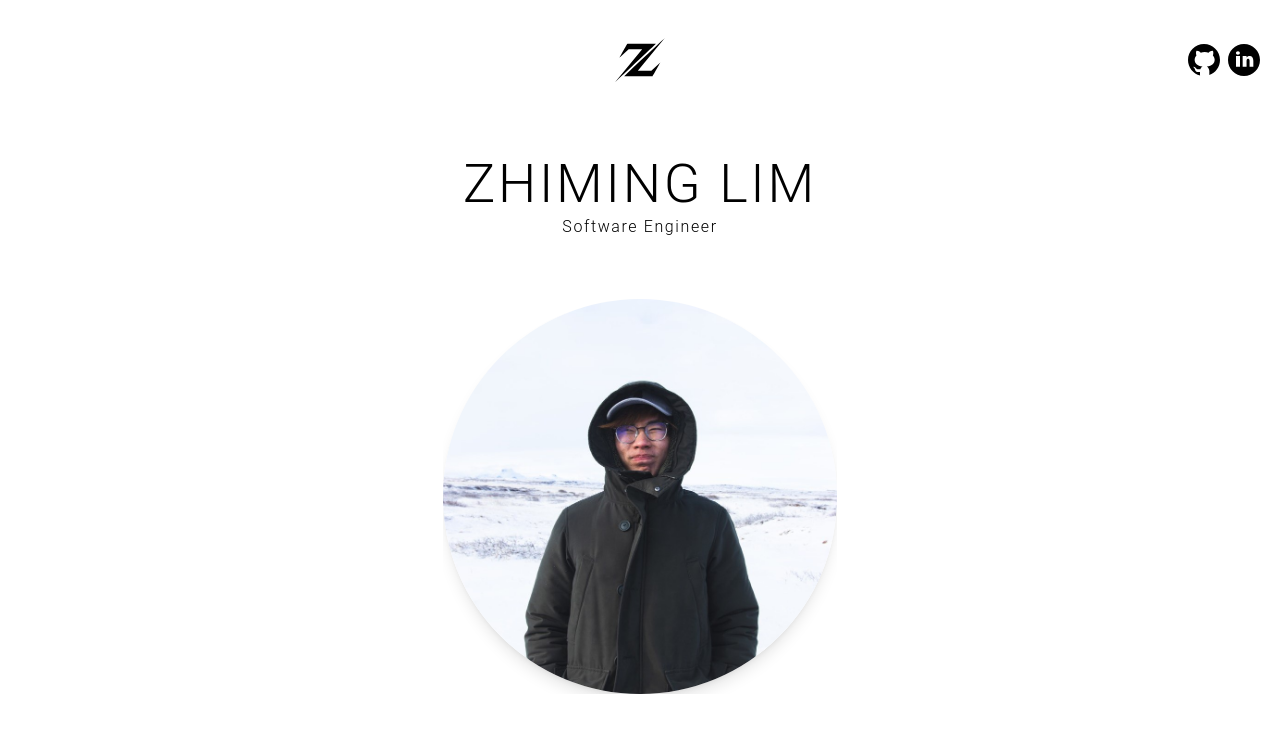
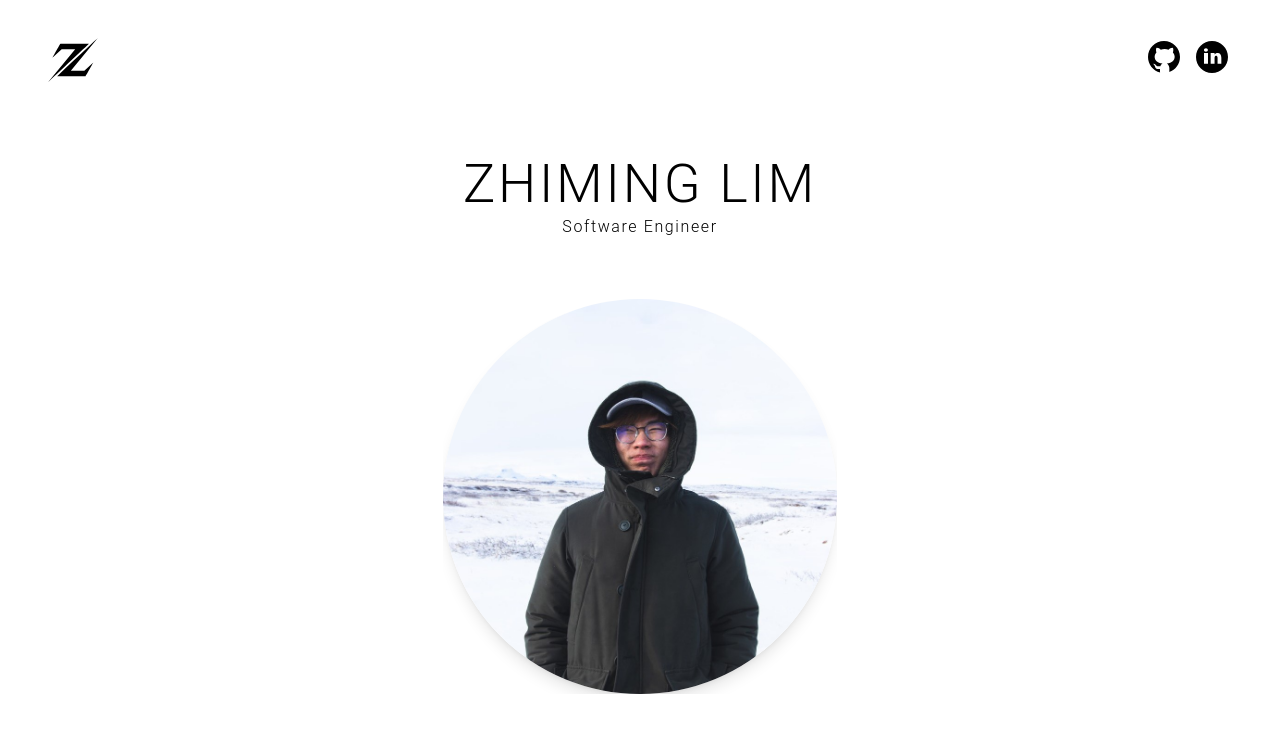
Before and after one commit to zhiminglim/my-website, a Next.js app: page / in a window 1280 px wide. Shown: the top 732 px of the page. Built offline with nearby package versions, Linux system fonts and the light colour scheme.

Commit message:
rearrange header and add personal links

```diff
--- a/components/Header.js
+++ b/components/Header.js
@@ -1,4 +1,5 @@
 import Image from 'next/image'
+import Link from 'next/link'
 import React from 'react'
 import HeaderItem from './HeaderItem'
 import { HomeIcon, BriefcaseIcon, PhotographIcon, UserCircleIcon } from '@heroicons/react/outline'
@@ -7,19 +8,14 @@ import linkedinIcon from '../public/icons8-linkedin.svg'
 import initialsLogo from '../public/zl-logo-0.svg'
 
 function Header() {
+
+  const GITHUB_URL = "https://github.com/zhiminglim"
+  const LINKEDIN_URL = "https://www.linkedin.com/in/zhiminglim9/"
+
   return (
     <header className="grid grid-cols-3 mt-[35px] h-auto px-4">
 
-      {/* <div className="flex flex-grow justify-evenly max-w-2xl">
-        <HeaderItem title="HOME" Icon={HomeIcon} />
-        <HeaderItem title="PORTFOLIO" Icon={BriefcaseIcon} />
-        <HeaderItem title="PHOTOGRAPHY" Icon={PhotographIcon} />
-        <HeaderItem title="ABOUT" Icon={UserCircleIcon} />
-      </div> */}
-
-      <div />
-
-      <div className='flex justify-center'>
+      <div className='flex justify-start ml-8'>
         <Image
           src={initialsLogo}
           width={50}
@@ -28,15 +24,29 @@ function Header() {
         />
       </div>
 
-      <div className='flex justify-end'>
+      <div />
+
+      <div className='flex justify-end items-center mr-8 space-x-2'>
+        <div className='flex hover:cursor-pointer'>
+          <Link href={GITHUB_URL} passHref>
+            <a target="_blank">
               <Image
                 src={githubIcon}
                 alt="github-icon"
               />
+            </a>
+          </Link>
+        </div>
+        <div className='flex hover:cursor-pointer'>
+          <Link href={LINKEDIN_URL} passHref>
+            <a target="_blank">
               <Image
               src={linkedinIcon}
               alt="linkedin-icon"
             />
+            </a>
+          </Link>
+        </div>
       </div>
 
     </header>
```
Lines whose indentation alone changed are shown as unchanged.
